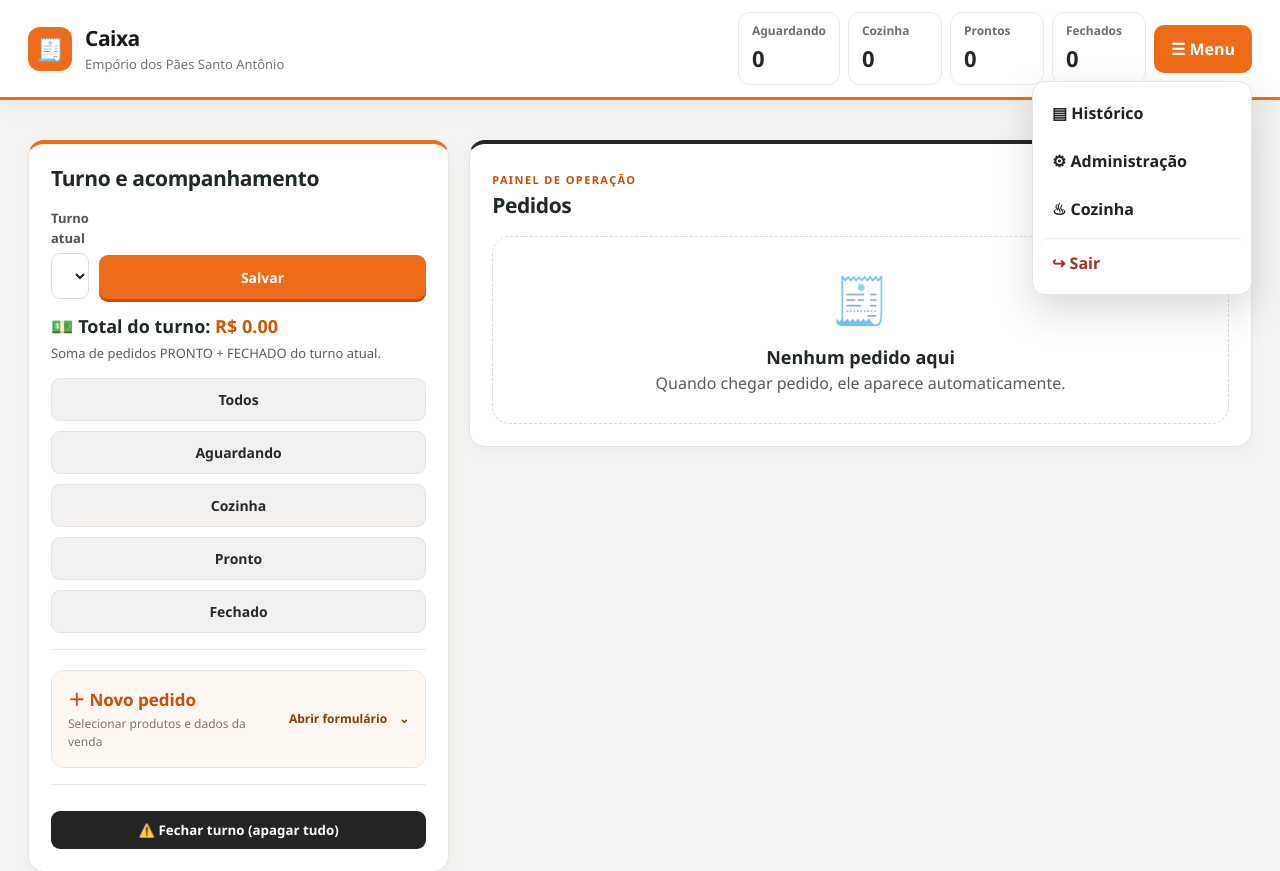
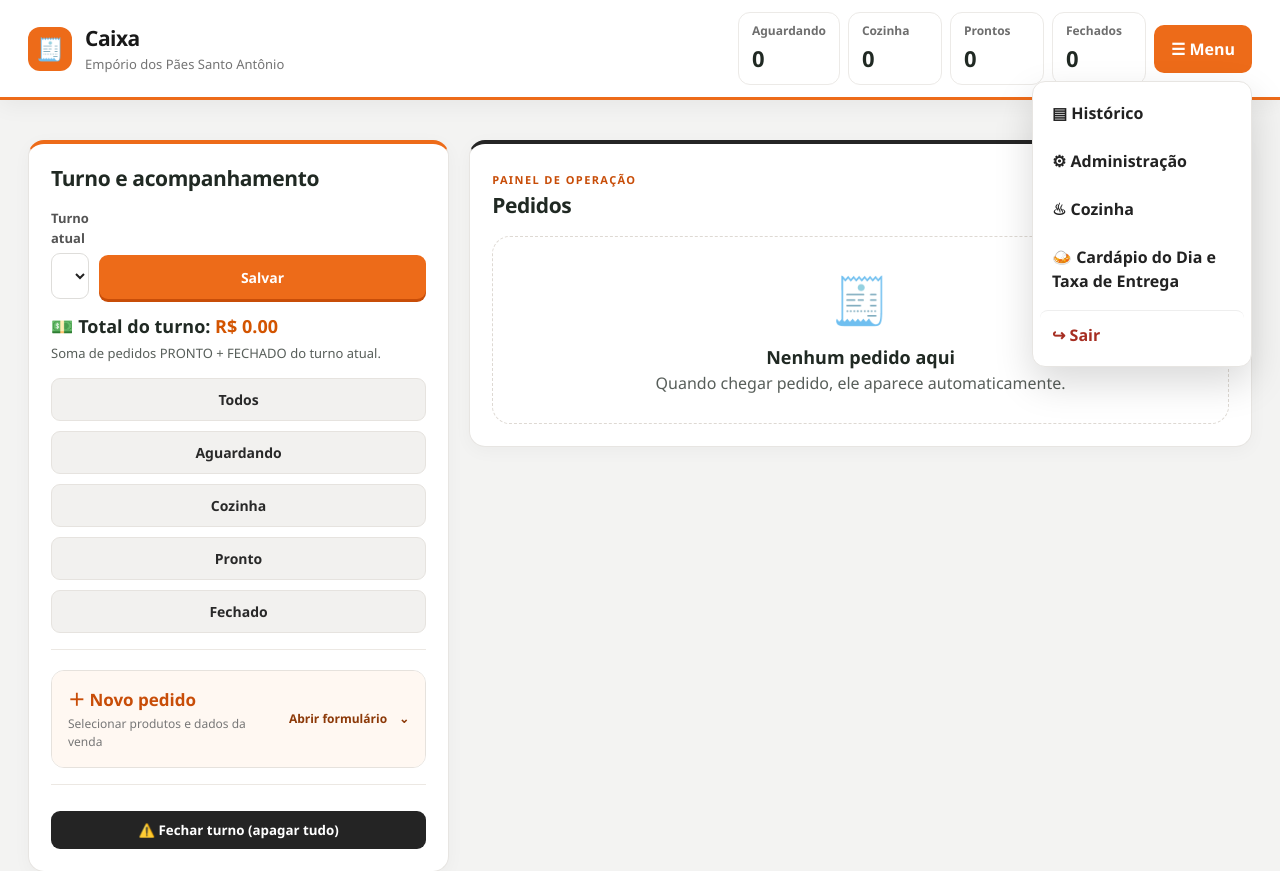
Before and after one commit to hitweapon/sistema-pedidos, a Flask app: page /caixa in a window 1280 px wide, after a click on "☰ Menu". Shown: the top 871 px of the page. Run offline with Flask 3, Linux system fonts and the light colour scheme; the visitor is signed in with stand-in values (Sample User, id 1); data comes from the database, SQL or seed files in the repository; data that the repository does not hold is empty; some libraries are stand-ins or nearby versions.

Commit message:
Add visible Cardapio do Dia and delivery fee shortcut to cashier menu

```diff
--- a/templates/caixa.html
+++ b/templates/caixa.html
@@ -42,6 +42,7 @@
           <a href="/historico">▤ Histórico</a>
           <a href="/admin">⚙ Administração</a>
           <a href="/cozinha">♨ Cozinha</a>
+          <a href="/prato_do_dia">🍛 Cardápio do Dia e Taxa de Entrega</a>
           <a class="app-nav-exit" href="/logout">↪ Sair</a>
         </div>
       </details>
```
